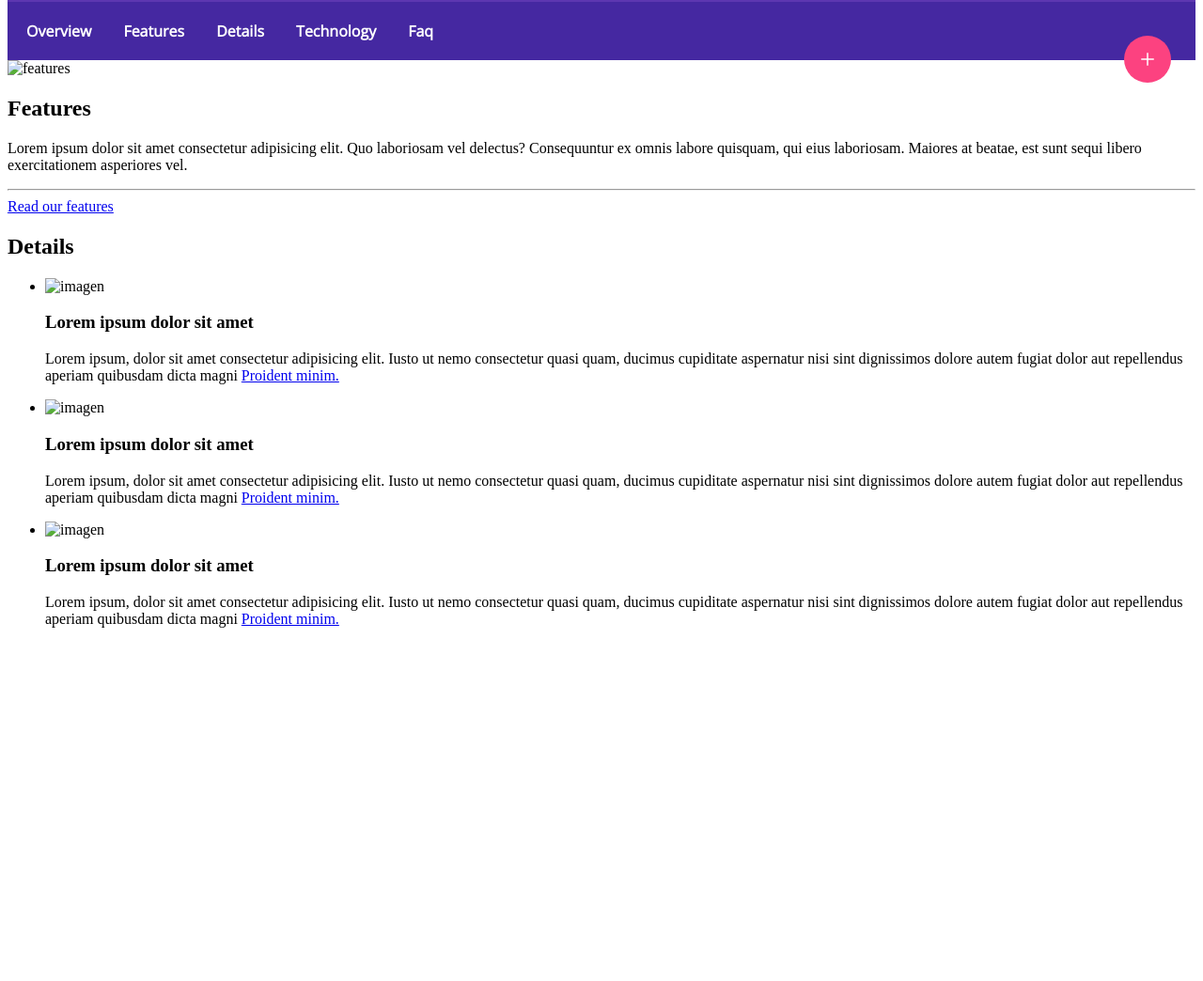
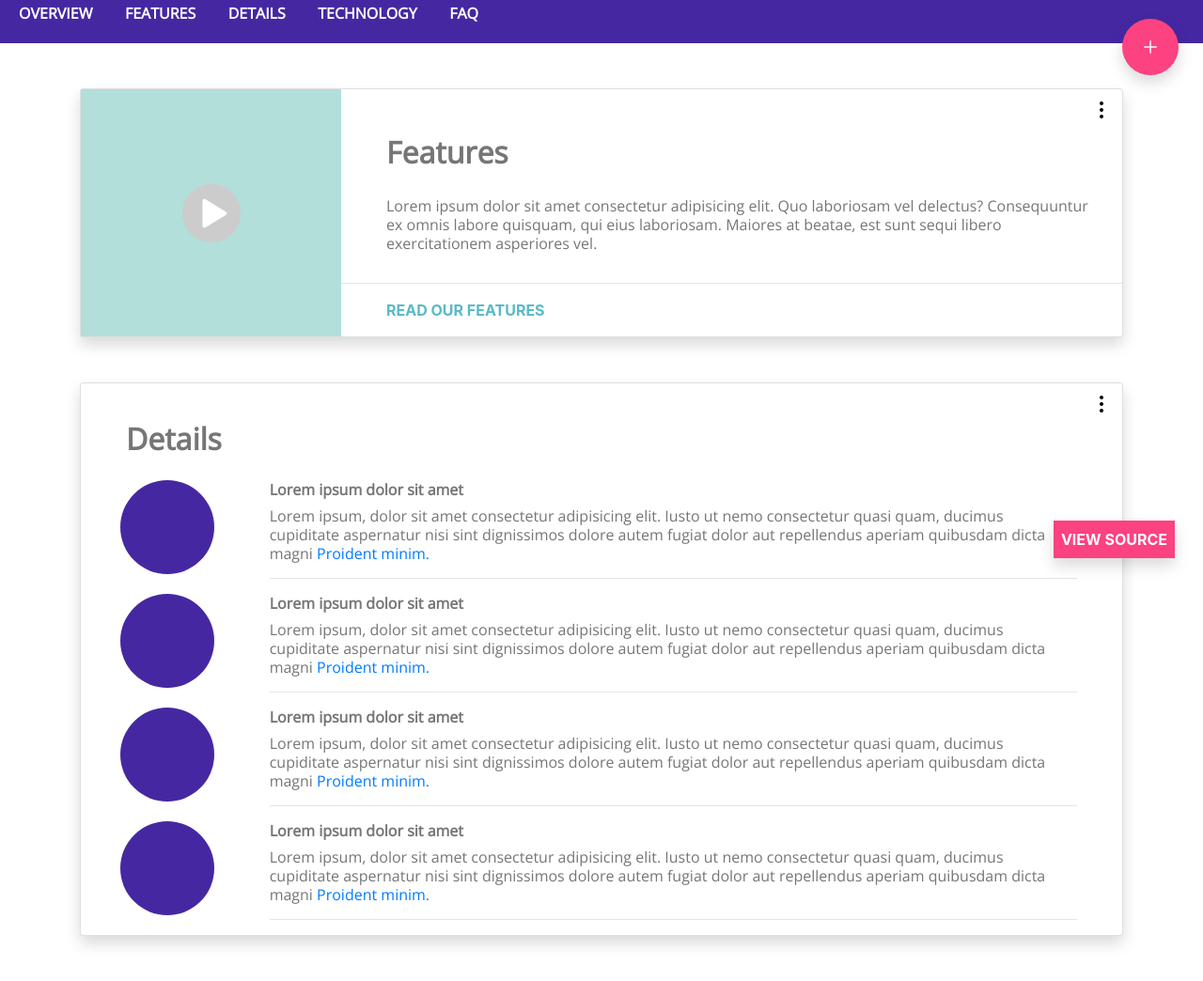
Before and after one commit to brisley/landing-page, a plain HTML site: page index.html in a window 1280 px wide. Shown: the part 146-1190 px from the top of the page at 94% size. Before the commit the page ends 830 px from the top, so only its background shows below. Drawn offline with nearby package versions, Linux system fonts and the light colour scheme.

Commit message:
finish htmÃl and css

```diff
--- a/index.html
+++ b/index.html
@@ -8,6 +8,10 @@
     <link
       href="https://fonts.googleapis.com/css?family=Open+Sans|Oswald&display=swap"
       rel="stylesheet"
+    />
+    <link
+      rel="stylesheet"
+      href="https://stackpath.bootstrapcdn.com/bootstrap/4.3.1/css/bootstrap.min.css"
     />
     <link rel="stylesheet" href="styles.css" />
   </head>
@@ -33,7 +37,7 @@
           </li>
         </ul>
       </nav>
-      <div class="header__icon">
+      <div class="header__icon shadow">
         <img
           class="header__icon--image"
           src="./assets/plus-icon.png"
@@ -42,59 +46,142 @@
       </div>
     </header>
 
-    <main>
-      <section>
-        <article>
-          <img src="" alt="features" />
-          <h2>Features</h2>
-          <p>
+    <main class="main pt-5">
+      <div class="container">
+        <div class="card shadow">
+          <div class="row no-gutters">
+            <div
+              class="
+                col-sm-4 col-lg-3
+                d-flex
+                align-items-center
+                justify-content-center
+                p-0
+                bg-turquoise
+              "
+            >
+              <img src="./assets/play-icon.png" alt="play" />
+            </div>
+            <div class="col-sm-8 col-lg-9 pl-0">
+              <div class="card-body p-0">
+                <img
+                  class="article__options"
+                  src="./assets/menu-icon.png"
+                  alt="menu"
+                />
+                <h3 class="card-title article__title pl-5 pt-5">Features</h3>
+                <p class="card-text article__paragraph pl-5 pt-3 pr-3 pb-3">
                   Lorem ipsum dolor sit amet consectetur adipisicing elit. Quo
-            laboriosam vel delectus? Consequuntur ex omnis labore quisquam, qui
-            eius laboriosam. Maiores at beatae, est sunt sequi libero
-            exercitationem asperiores vel.
+                  laboriosam vel delectus? Consequuntur ex omnis labore
+                  quisquam, qui eius laboriosam. Maiores at beatae, est sunt
+                  sequi libero exercitationem asperiores vel.
                 </p>
                 <hr />
-          <a href="/">Read our features</a>
-        </article>
-      </section>
-      <section>
-        <h2>Details</h2>
-        <ul>
-          <li>
-            <img src="" alt="imagen" />
-            <h3>Lorem ipsum dolor sit amet</h3>
                 <p>
-              Lorem ipsum, dolor sit amet consectetur adipisicing elit. Iusto ut
-              nemo consectetur quasi quam, ducimus cupiditate aspernatur nisi
-              sint dignissimos dolore autem fugiat dolor aut repellendus aperiam
-              quibusdam dicta magni
+                  <a class="article__link pl-5" href="#">Read our features</a>
+                </p>
+              </div>
+            </div>
+          </div>
+        </div>
+      </div>
+
+      <div class="container mt-5 mb-5">
+        <div class="card shadow">
+          <div>
+            <img
+              class="article__options"
+              src="./assets/menu-icon.png"
+              alt="menu"
+            />
+          </div>
+          <h3 class="article__title pl-5 pt-3 pb-3">Details</h3>
+          <div class="row no-gutters">
+            <div class="col-sm-4 col-lg-2 d-flex justify-content-center p-0">
+              <div class="bg-purple"></div>
+            </div>
+            <div class="col-sm-8 col-lg-10 pl-0">
+              <div class="card-body pl-3 pr-5 pt-0 pb-0">
+                <h5 class="article__paragraph font-weight-bold">
+                  Lorem ipsum dolor sit amet
+                </h5>
+                <p class="article__paragraph">
+                  Lorem ipsum, dolor sit amet consectetur adipisicing elit.
+                  Iusto ut nemo consectetur quasi quam, ducimus cupiditate
+                  aspernatur nisi sint dignissimos dolore autem fugiat dolor aut
+                  repellendus aperiam quibusdam dicta magni
                   <a href="/">Proident minim.</a>
                 </p>
-          </li>
-          <li>
-            <img src="" alt="imagen" />
-            <h3>Lorem ipsum dolor sit amet</h3>
-            <p>
-              Lorem ipsum, dolor sit amet consectetur adipisicing elit. Iusto ut
-              nemo consectetur quasi quam, ducimus cupiditate aspernatur nisi
-              sint dignissimos dolore autem fugiat dolor aut repellendus aperiam
-              quibusdam dicta magni
+                <hr />
+              </div>
+            </div>
+          </div>
+
+          <div class="row no-gutters">
+            <div class="col-sm-4 col-lg-2 d-flex justify-content-center p-0">
+              <div class="bg-purple"></div>
+            </div>
+            <div class="col-sm-8 col-lg-10 pl-0">
+              <div class="card-body pl-3 pr-5 pt-0 pb-0">
+                <h5 class="article__paragraph font-weight-bold">
+                  Lorem ipsum dolor sit amet
+                </h5>
+                <p class="article__paragraph">
+                  Lorem ipsum, dolor sit amet consectetur adipisicing elit.
+                  Iusto ut nemo consectetur quasi quam, ducimus cupiditate
+                  aspernatur nisi sint dignissimos dolore autem fugiat dolor aut
+                  repellendus aperiam quibusdam dicta magni
                   <a href="/">Proident minim.</a>
                 </p>
-          </li>
-          <li>
-            <img src="" alt="imagen" />
-            <h3>Lorem ipsum dolor sit amet</h3>
-            <p>
-              Lorem ipsum, dolor sit amet consectetur adipisicing elit. Iusto ut
-              nemo consectetur quasi quam, ducimus cupiditate aspernatur nisi
-              sint dignissimos dolore autem fugiat dolor aut repellendus aperiam
-              quibusdam dicta magni
+                <hr />
+              </div>
+            </div>
+          </div>
+
+          <div class="row no-gutters">
+            <div class="col-sm-4 col-lg-2 d-flex justify-content-center p-0">
+              <div class="bg-purple"></div>
+            </div>
+            <div class="col-sm-8 col-lg-10 pl-0">
+              <div class="card-body pl-3 pr-5 pt-0 pb-0">
+                <h5 class="article__paragraph font-weight-bold">
+                  Lorem ipsum dolor sit amet
+                </h5>
+                <p class="article__paragraph">
+                  Lorem ipsum, dolor sit amet consectetur adipisicing elit.
+                  Iusto ut nemo consectetur quasi quam, ducimus cupiditate
+                  aspernatur nisi sint dignissimos dolore autem fugiat dolor aut
+                  repellendus aperiam quibusdam dicta magni
                   <a href="/">Proident minim.</a>
                 </p>
-          </li>
-        </ul>
-      </section>
+                <hr />
+              </div>
+            </div>
+          </div>
+
+          <div class="row no-gutters">
+            <div class="col-sm-4 col-lg-2 d-flex justify-content-center p-0">
+              <div class="bg-purple"></div>
+            </div>
+            <div class="col-sm-8 col-lg-10 pl-0">
+              <div class="card-body pl-3 pr-5 pt-0 pb-0">
+                <h5 class="article__paragraph font-weight-bold">
+                  Lorem ipsum dolor sit amet
+                </h5>
+                <p class="article__paragraph">
+                  Lorem ipsum, dolor sit amet consectetur adipisicing elit.
+                  Iusto ut nemo consectetur quasi quam, ducimus cupiditate
+                  aspernatur nisi sint dignissimos dolore autem fugiat dolor aut
+                  repellendus aperiam quibusdam dicta magni
+                  <a href="/">Proident minim.</a>
+                </p>
+                <hr />
+              </div>
+            </div>
+          </div>
+        </div>
+      </div>
     </main>
+    <button class="button__view-source p-2 shadow">View Source</button>
   </body>
 </html>
--- a/styles.css
+++ b/styles.css
@@ -40,6 +40,7 @@
   color: var(--white);
   text-decoration: none;
   font-weight: 700;
+  text-transform: uppercase;
 }
 
 .header__icon {
@@ -49,8 +50,8 @@
   left: -26px;
   background-color: var(--pink);
   border-radius: 50%;
-  width: 50px;
-  height: 50px;
+  width: 60px;
+  height: 60px;
   display: flex;
   justify-content: center;
   align-items: center;
@@ -59,3 +60,54 @@
 .header__icon--image {
   width: 16px;
 }
+
+.bg-turquoise {
+  background-color: var(--turquoise-light);
+}
+
+.article__options {
+  position: relative;
+  float: right;
+  top: 10px;
+  left: -10px;
+}
+
+.article__title {
+  font-family: var(--secondary-font);
+  color: var(--gray-dark);
+  font-size: 32px;
+  font-weight: 700;
+}
+
+.article__paragraph {
+  font-family: var(--secondary-font);
+  color: var(--gray-dark);
+  font-size: 16px;
+  line-height: 20px;
+  font-weight: 400;
+}
+
+.article__link {
+  color: var(--turquoise-dark);
+  font-weight: 700;
+  text-transform: uppercase;
+}
+
+.bg-purple {
+  background-color: var(--purple-dark);
+  border-radius: 50%;
+  width: 100px;
+  height: 100px;
+}
+
+.button__view-source {
+  position: fixed;
+  right: 30px;
+  bottom: 60px;
+  background-color: var(--pink);
+  color: var(--white);
+  border: none;
+  text-transform: uppercase;
+  font-size: 16px;
+  font-weight: bold;
+}
```
Also changed, not shown: assets/menu-icon.png (added). Lines whose indentation alone changed are shown as unchanged.
